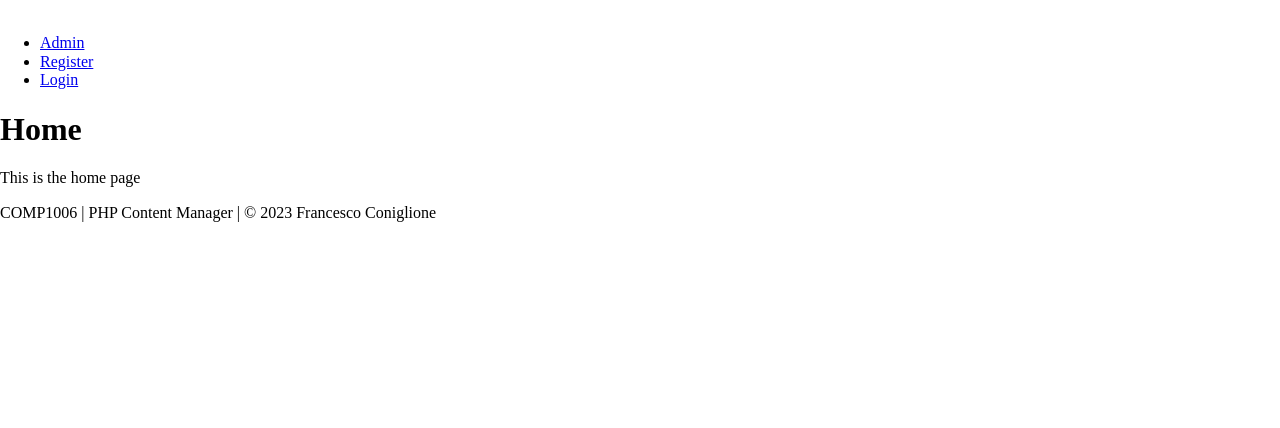
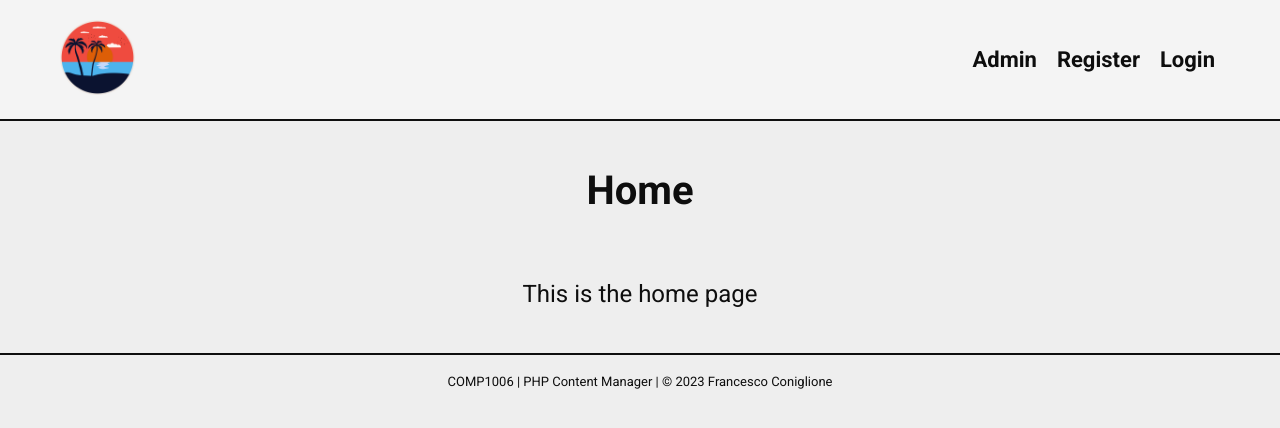
Before and after one commit to fconiglione/COMP1006-Assignment2, a PHP site: page /home.php in a window 1280 px wide. Shown: the top 428 px of the page. Run offline with PHP 8.4, Linux system fonts and the light colour scheme; data that the repository does not hold is empty; some libraries are stand-ins or nearby versions.

Commit message:
Added very basic styling and a default logo

```diff
--- a/css/app.css
+++ b/css/app.css
@@ -0,0 +1,74 @@
+@import url('https://fonts.googleapis.com/css2?family=Roboto:wght@400;500;700&display=swap');
+
+html {
+    background-color: #eeeeee;
+    scroll-behavior: smooth;
+}
+
+body {margin: 0;}
+
+header {
+    background-color: #f4f4f4;
+    border-bottom: 2px solid #0e0e0e;
+    display: flex;
+    justify-content: space-between;
+    align-items: center;
+    padding: 20px;
+}
+
+#logo-img {
+    height: 75px;
+    margin-left: 40px;
+}
+
+nav ul {
+    list-style: none;
+    margin: 0;
+    padding: 5px;
+    display: flex;
+}
+
+nav ul li {
+    margin-right: 20px;
+}
+
+nav ul li:last-child {
+    margin-right: 40px;
+}
+
+nav ul li a {
+    color: #0e0e0e;
+    text-decoration: none;
+    font-weight: 700;
+    font-size: 22px;
+    font-family: 'Roboto', sans-serif;
+}
+
+nav ul li a:hover {
+    color: grey;
+}
+
+h1 {
+    font-family: 'Roboto', sans-serif;
+    font-size: 40px;
+    color: #0e0e0e;
+    padding: 20px 40px;
+    text-align: center;
+}
+
+p {
+    font-family: 'Roboto', sans-serif;
+    font-size: 24px;
+    color: #0e0e0e;
+    padding: 20px 40px;
+    text-align: center;
+}
+
+footer {
+    font-family: 'Roboto', sans-serif;
+    text-align: center;
+    font-size: 13px;
+    color: #0e0e0e;
+    padding: 20px;
+    border-top: 2px solid #0e0e0e;
+}
--- a/home.php
+++ b/home.php
@@ -4,6 +4,4 @@ require('includes/header-b.php');
 ?>
 <h1>Home</h1>
 <p>This is the home page</p>
-
-</body>
 <?php require('includes/footer-a.php'); ?>
--- a/includes/header-a.php
+++ b/includes/header-a.php
@@ -5,8 +5,8 @@
     <meta http-equiv="X-UA-Compatible" content="IE=edge">
     <meta name="viewport" content="width=device-width, initial-scale=1.0">
     <title><?php echo $title; ?></title>
-    <link rel="stylesheet" href="css/normalize.css" />
-    <link rel="stylesheet" href="css/app.css" />
+    <link rel="stylesheet" href="./css/normalize.css" />
+    <link rel="stylesheet" href="./css/app.css" />
     <link rel="stylesheet" href="https://cdnjs.cloudflare.com/ajax/libs/font-awesome/6.3.0/css/all.min.css" integrity="sha512-SzlrxWUlpfuzQ+pcUCosxcglQRNAq/DZjVsC0lE40xsADsfeQoEypE+enwcOiGjk/bSuGGKHEyjSoQ1zVisanQ==" crossorigin="anonymous" referrerpolicy="no-referrer" />
     <script src="js/sorttable.js" defer></script>
     <script src="js/scripts.js" defer></script>
@@ -14,7 +14,7 @@
 <body>
     <header>
         <a href="home.html">
-            <img id="logo-img"/>
+            <img id="logo-img" src="./media/logo.png"/>
         </a>
         <nav>
             <ul>
--- a/includes/header-b.php
+++ b/includes/header-b.php
@@ -5,8 +5,8 @@
     <meta http-equiv="X-UA-Compatible" content="IE=edge">
     <meta name="viewport" content="width=device-width, initial-scale=1.0">
     <title><?php echo $title; ?></title>
-    <link rel="stylesheet" href="css/normalize.css" />
-    <link rel="stylesheet" href="css/app.css" />
+    <link rel="stylesheet" href="./css/normalize.css" />
+    <link rel="stylesheet" href="./css/app.css" />
     <link rel="stylesheet" href="https://cdnjs.cloudflare.com/ajax/libs/font-awesome/6.3.0/css/all.min.css" integrity="sha512-SzlrxWUlpfuzQ+pcUCosxcglQRNAq/DZjVsC0lE40xsADsfeQoEypE+enwcOiGjk/bSuGGKHEyjSoQ1zVisanQ==" crossorigin="anonymous" referrerpolicy="no-referrer" />
     <script src="js/sorttable.js" defer></script>
     <script src="js/scripts.js" defer></script>
@@ -14,7 +14,7 @@
 <body>
     <header>
         <a href="home.html">
-            <img id="logo-img"/>
+            <img id="logo-img" src="./media/logo.png" />
         </a>
         <?php
         require('includes/db.php');
--- a/index.php
+++ b/index.php
@@ -14,10 +14,9 @@ require('includes/db.php');
         echo '<h1>' . $page['title'] . '</h1>';
         echo '<p>' . $page['content'] . '</p>';
     } else {
-        echo '<h1>Page not found</h1>';
+        header('location:home.php');
     }
 $db = null;
   ?>
-</body>
 
 <?php require('includes/footer-a.php'); ?>
```
Also changed, not shown: media/logo.png (added).
